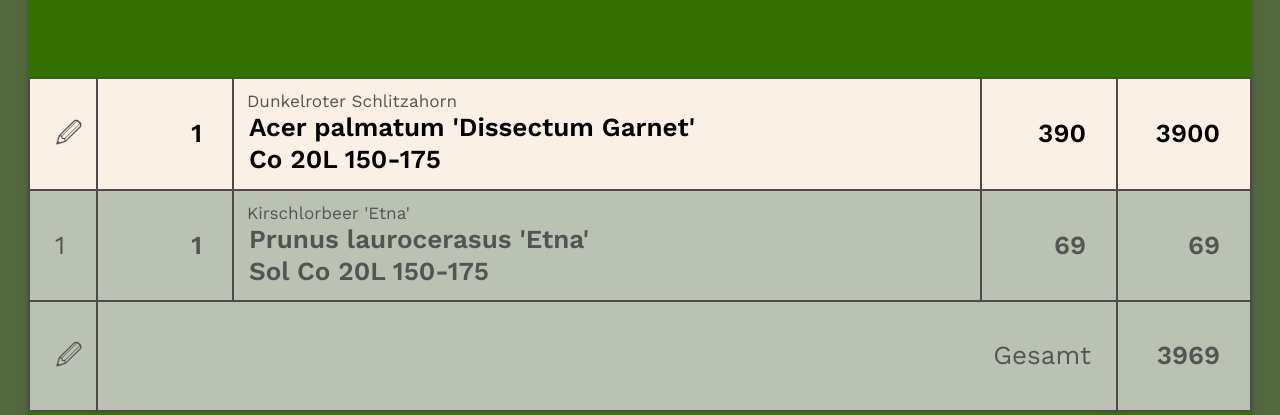
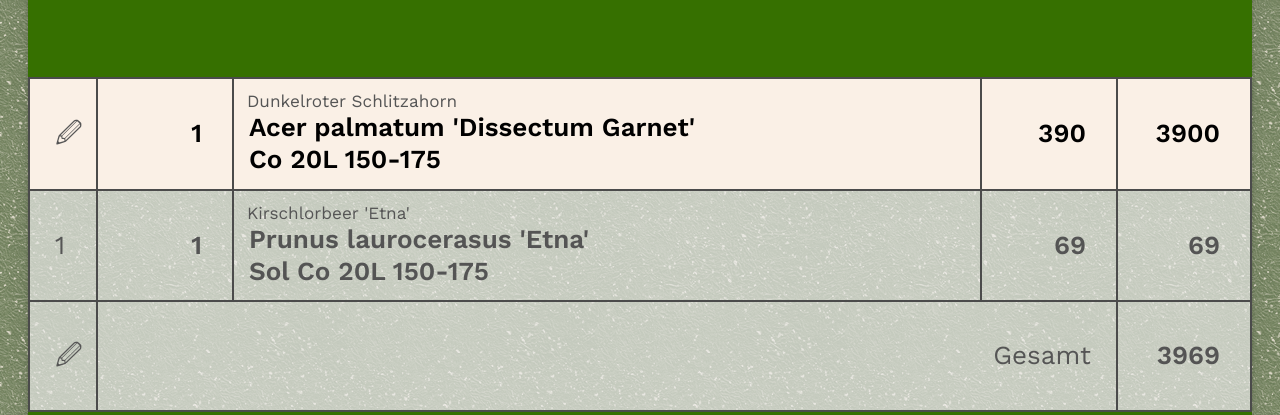
Before and after one commit to donreeal/rfq-pad, a plain HTML site: page index.html in a window 1280 px wide. Shown: the part 252-667 px from the top of the page. Drawn offline with nearby package versions, Linux system fonts and the light colour scheme.

Commit message:
Update data-grid.css

```diff
--- a/css/data-grid.css
+++ b/css/data-grid.css
@@ -35,7 +35,7 @@ body {
     /* 6*17*12 [px-min, raster] */
     max-width: 1224px;
     background-color: hsl(91, 25%, 34%);
-    background-image: url("../img/rice-paper-3.png");
+    background-image: url("./rice-paper-3.png");
 }
 
 .pad {
```
